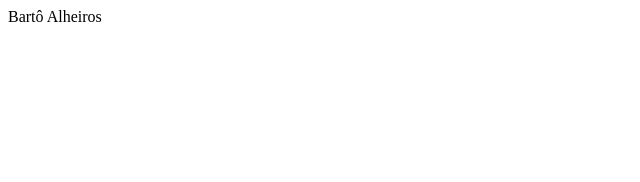
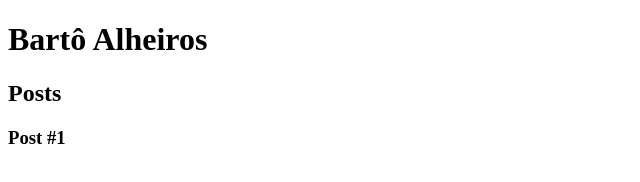
Before and after one commit to BartoAlheiros/HTML, a plain HTML site: page PAGINA__BASICA/index.html in a window 1280 px wide. Shown: the whole page, without its empty margins (0-640 px from the left). Drawn offline with Linux system fonts and the light colour scheme.

Commit message:
semântica
Adicionadas as tags semânticas: <section>, <article> e <footer>, com seus headers correspondentes.

```diff
--- a/PAGINA__BASICA/index.html
+++ b/PAGINA__BASICA/index.html
@@ -5,6 +5,21 @@
         <title>Bartô</title>
     </head>
     <body>
-        Bartô Alheiros
+        <header>
+            <h1>Bartô Alheiros</h1>
+        </header>
+        <section>
+            <header>
+                <h2>Posts</h2>
+            </header>
+            <article>
+                <header>
+                    <h3>Post #1</h3>
+                </header>
+            </article>
+        </section>
+        <section>
+            <footer></footer>
+        </section>
     </body>
 </html>
```
